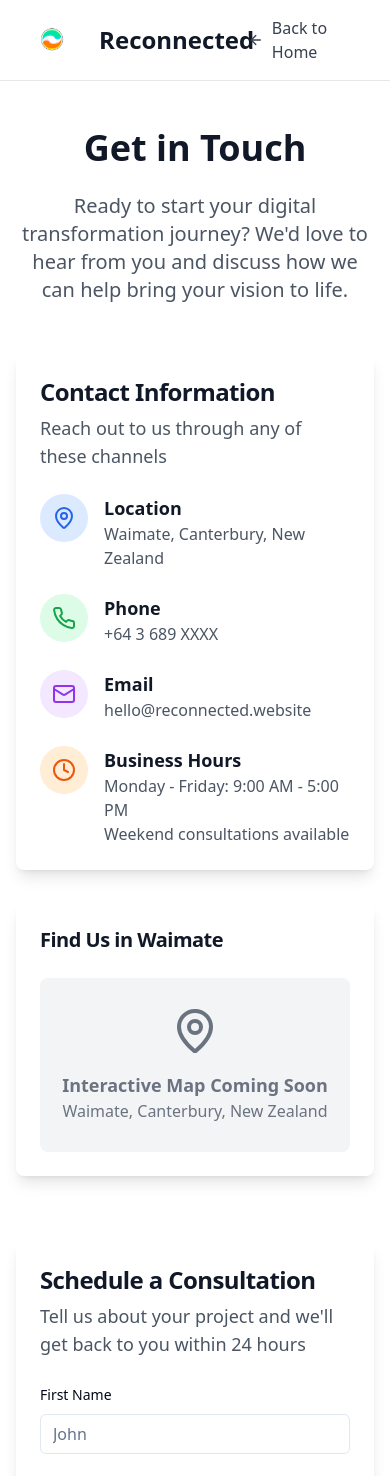
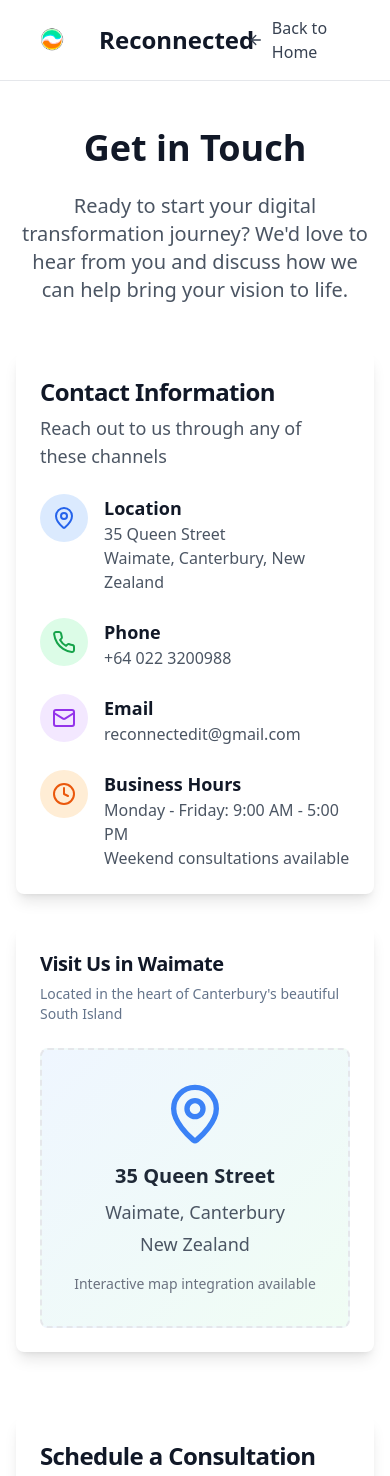
Before and after one commit to Reconnected-consulting/reconnect-restyle-project, a React (Vite) app: page /contact in a window 390 px wide. Shown: the top 1476 px of the page. Built offline with nearby package versions, Linux system fonts and the light colour scheme.

Commit message:
Fix contact page details
Update contact information with provided email, phone number, and location. Address any issues with the map and other potential fixes.

```diff
--- a/src/pages/Contact.tsx
+++ b/src/pages/Contact.tsx
@@ -59,6 +59,7 @@ const Contact = () => {
                     </div>
                     <div>
                       <h3 className="text-lg font-semibold text-gray-900">Location</h3>
+                      <p className="text-gray-600">35 Queen Street</p>
                       <p className="text-gray-600">Waimate, Canterbury, New Zealand</p>
                     </div>
                   </div>
@@ -69,7 +70,7 @@ const Contact = () => {
                     </div>
                     <div>
                       <h3 className="text-lg font-semibold text-gray-900">Phone</h3>
-                      <p className="text-gray-600">+64 3 689 XXXX</p>
+                      <p className="text-gray-600">+64 022 3200988</p>
                     </div>
                   </div>
 
@@ -79,7 +80,7 @@ const Contact = () => {
                     </div>
                     <div>
                       <h3 className="text-lg font-semibold text-gray-900">Email</h3>
-                      <p className="text-gray-600">hello@reconnected.website</p>
+                      <p className="text-gray-600">reconnectedit@gmail.com</p>
                     </div>
                   </div>
 
@@ -96,17 +97,22 @@ const Contact = () => {
                 </CardContent>
               </Card>
 
-              {/* Map Placeholder */}
+              {/* Enhanced Map Section */}
               <Card className="border-0 shadow-lg">
                 <CardHeader>
-                  <CardTitle className="text-xl font-bold text-gray-900">Find Us in Waimate</CardTitle>
+                  <CardTitle className="text-xl font-bold text-gray-900">Visit Us in Waimate</CardTitle>
+                  <CardDescription>
+                    Located in the heart of Canterbury's beautiful South Island
+                  </CardDescription>
                 </CardHeader>
                 <CardContent>
-                  <div className="aspect-video bg-gray-100 rounded-lg flex items-center justify-center">
-                    <div className="text-center text-gray-500">
-                      <MapPin className="h-12 w-12 mx-auto mb-4" />
-                      <p className="text-lg font-semibold">Interactive Map Coming Soon</p>
-                      <p>Waimate, Canterbury, New Zealand</p>
+                  <div className="aspect-video bg-gradient-to-br from-blue-50 to-green-50 rounded-lg flex items-center justify-center border-2 border-dashed border-gray-200">
+                    <div className="text-center text-gray-600 p-8">
+                      <MapPin className="h-16 w-16 mx-auto mb-4 text-blue-500" />
+                      <h3 className="text-xl font-semibold mb-2 text-gray-800">35 Queen Street</h3>
+                      <p className="text-lg mb-1">Waimate, Canterbury</p>
+                      <p className="text-lg mb-4">New Zealand</p>
+                      <p className="text-sm text-gray-500">Interactive map integration available</p>
                     </div>
                   </div>
                 </CardContent>
```
